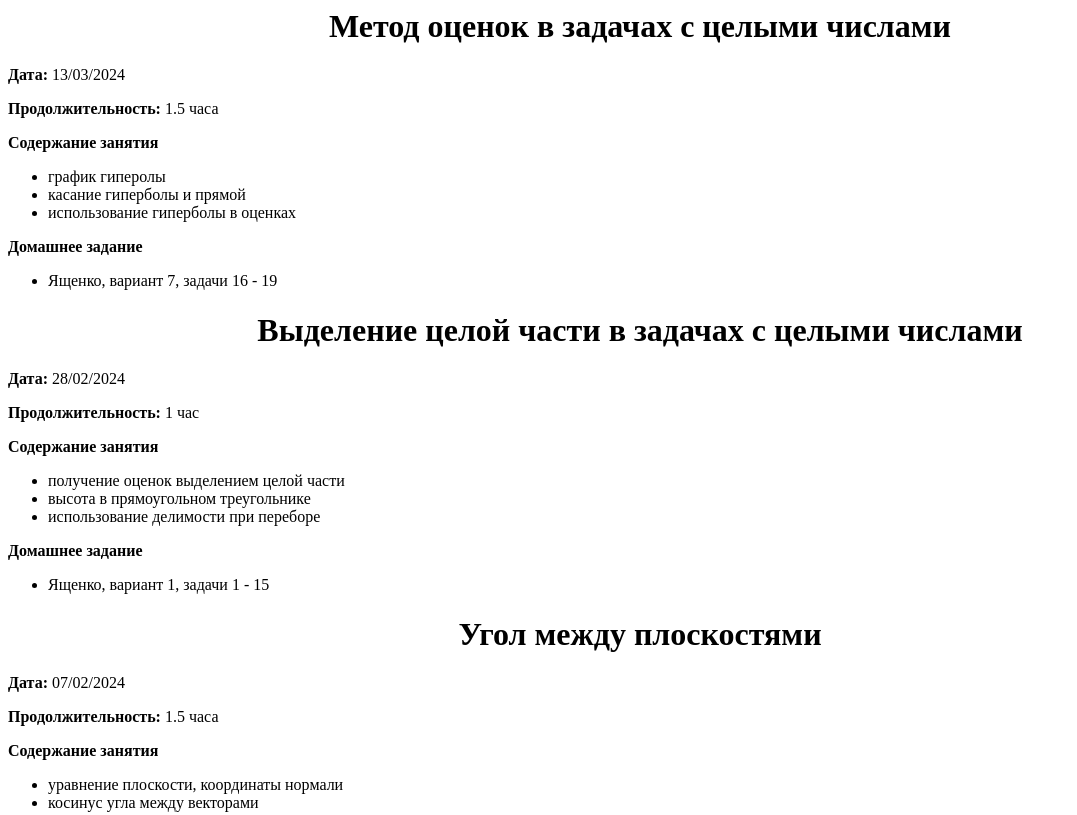
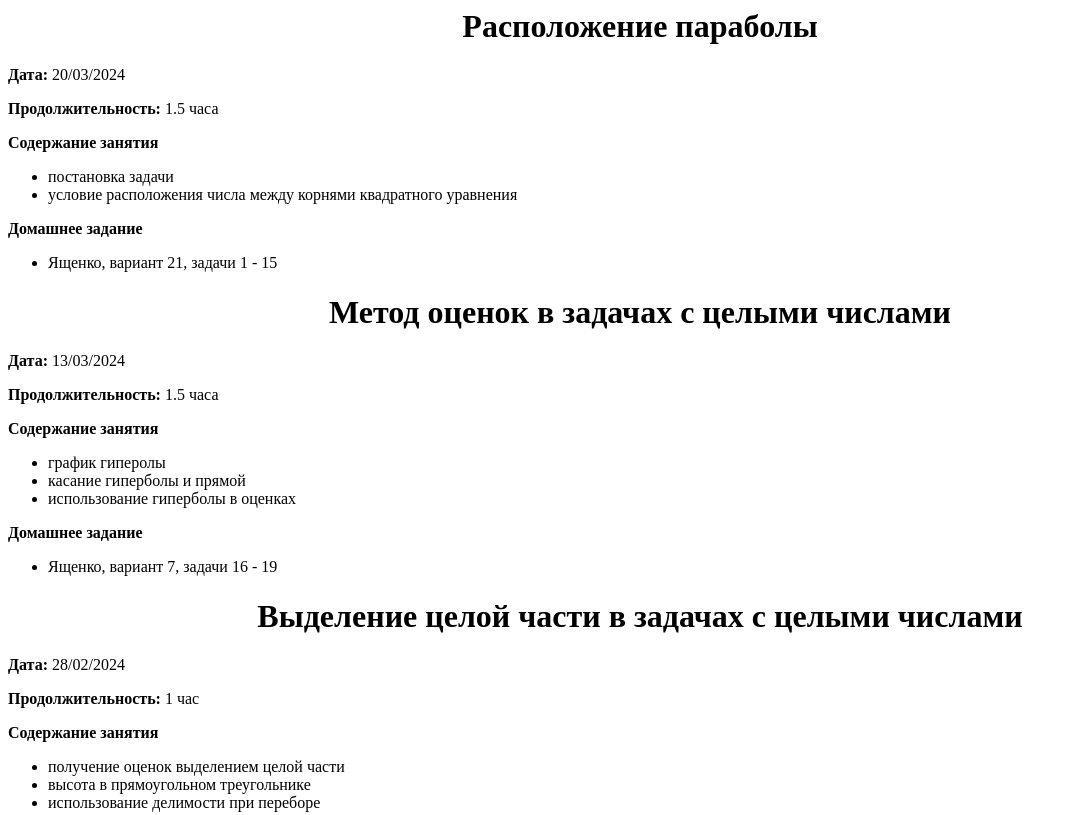
Before and after one commit to alexslovesnov/classes, a plain HTML site: page Sophia/Sophia.html in a window 1280 px wide. Shown: the top 815 px of the page, without its empty margins (0-1077 px from the left). Drawn offline with nearby package versions, Linux system fonts and the light colour scheme; some packages are replaced by stand-ins of ours.

Commit message:
Update Sophia.html

```diff
--- a/Sophia/Sophia.html
+++ b/Sophia/Sophia.html
@@ -5,6 +5,17 @@
 		<title> Занятия по математике </title>
 	</head>
 	<body>
+
+		<h1 align="center"> Расположение параболы </h1>
+		<p><b> Дата:</b> 20/03/2024 </p>
+		<p><b> Продолжительность:</b> 1.5 часа </p>
+		<p><b> Содержание занятия </b> <ul>
+			<li> постановка задачи </li>
+			<li> условие расположения числа между корнями квадратного уравнения </li>
+		</ul> </p>
+		<p><b> Домашнее задание </b> <ul>
+			<li> Ященко, вариант 21, задачи 1 - 15 </li>
+		</ul> </p>
 
 		<h1 align="center"> Метод оценок в задачах с целыми числами </h1>
 		<p><b> Дата:</b> 13/03/2024 </p>
```
